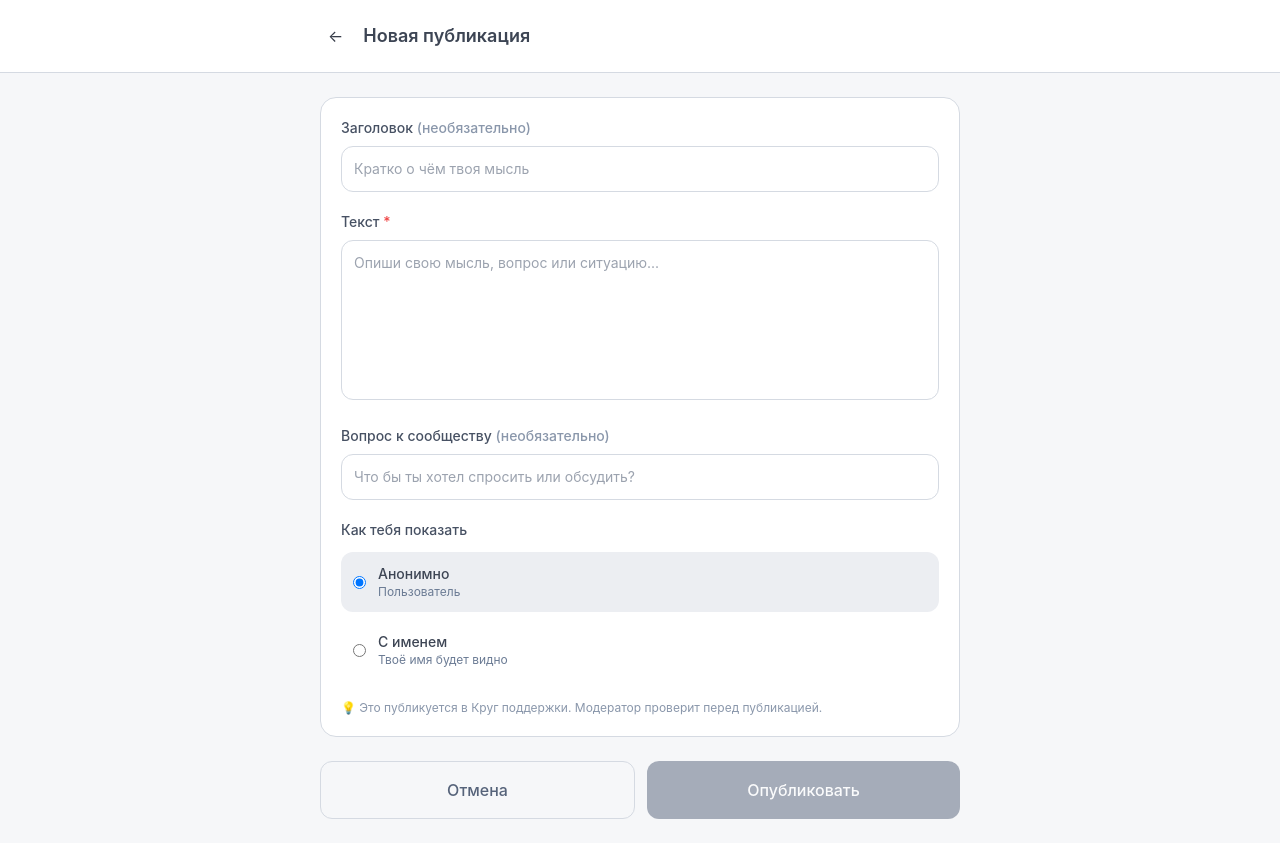
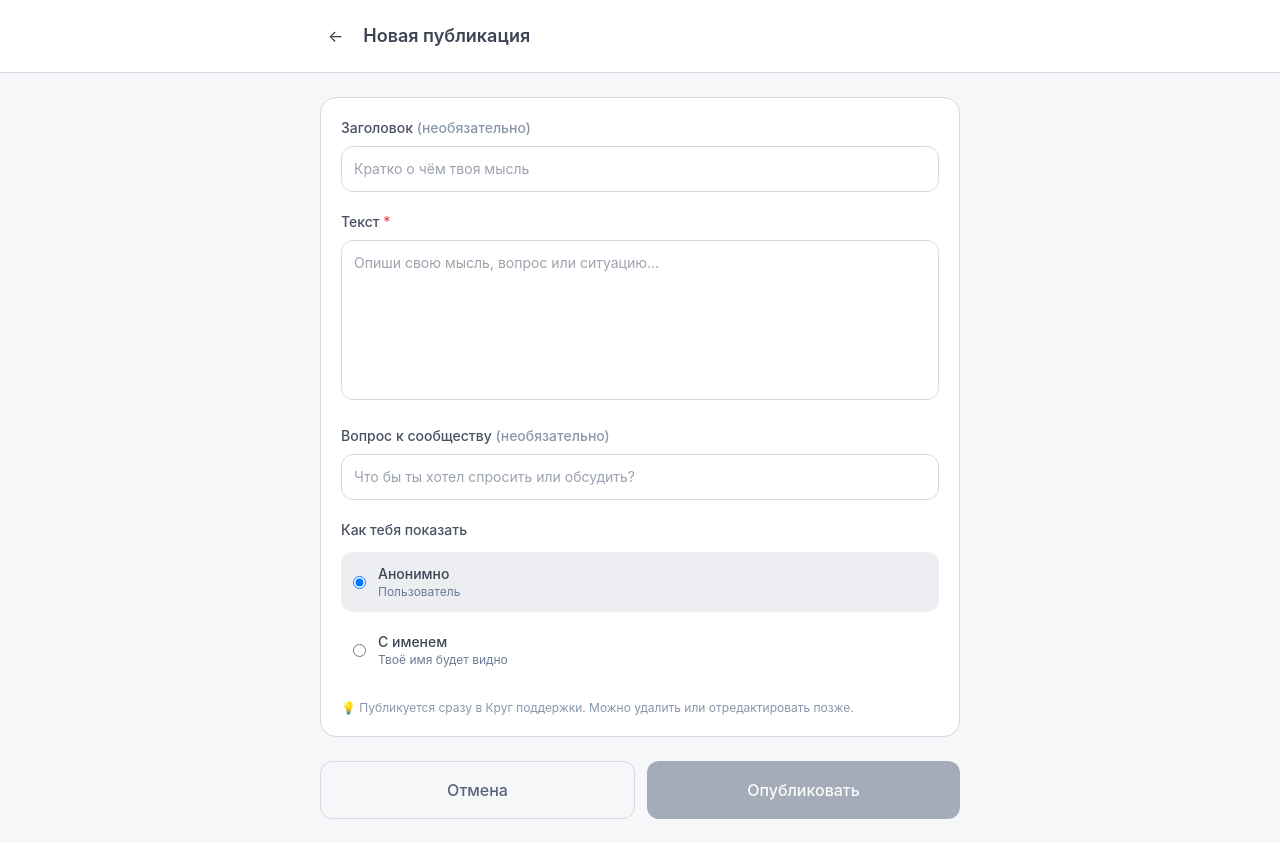
Before and after one commit to svobodamerch/trekker, a React (Vite) app in the folder frontend/: page /community/new in a window 1280 px wide. Built offline with nearby package versions, Linux system fonts and the light colour scheme; no server answers.

Commit message:
Remove moderator check text from community post creation

```diff
--- a/frontend/src/pages/CommunityNewPostPage.tsx
+++ b/frontend/src/pages/CommunityNewPostPage.tsx
@@ -203,7 +203,7 @@ export function CommunityNewPostPage() {
 
           {/* Hint */}
           <p className="text-soft-400 text-xs">
-            💡 Это публикуется в Круг поддержки. Модератор проверит перед публикацией.
+            💡 Публикуется сразу в Круг поддержки. Можно удалить или отредактировать позже.
           </p>
         </div>
 
```
